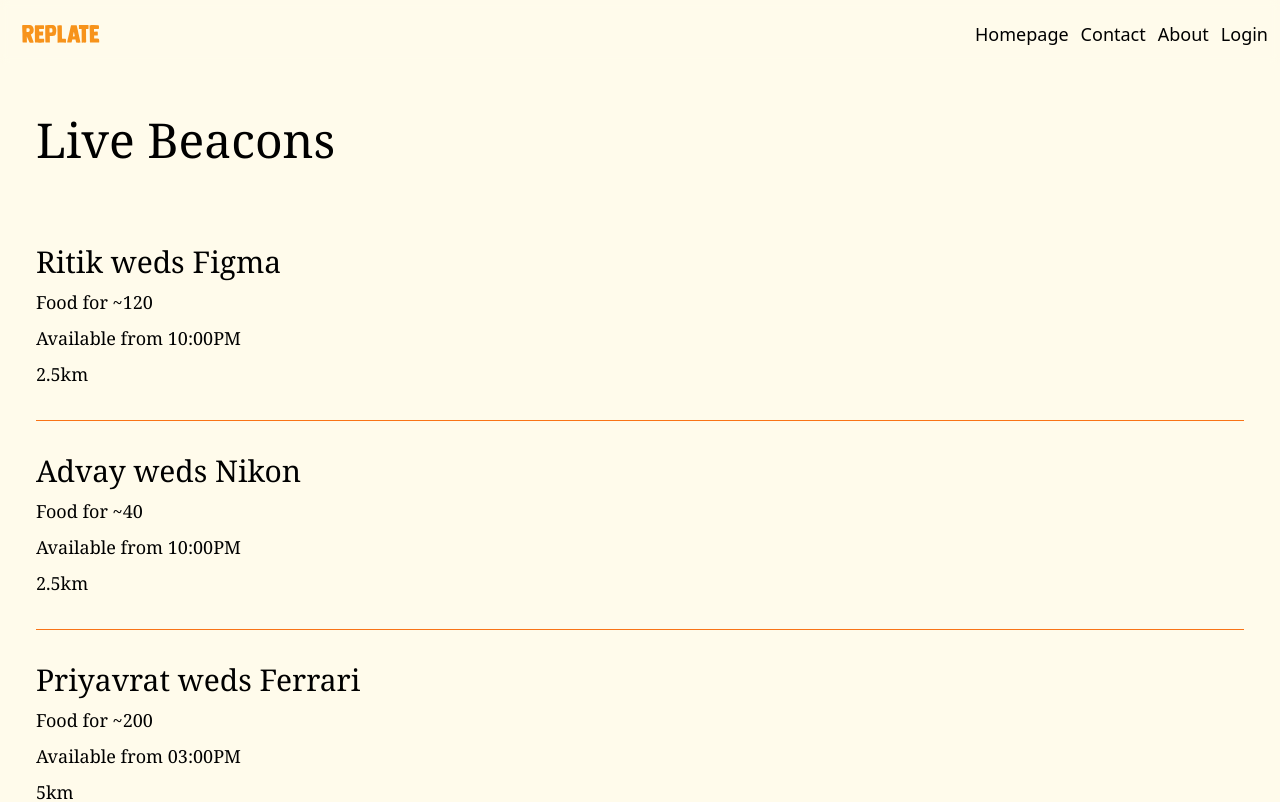
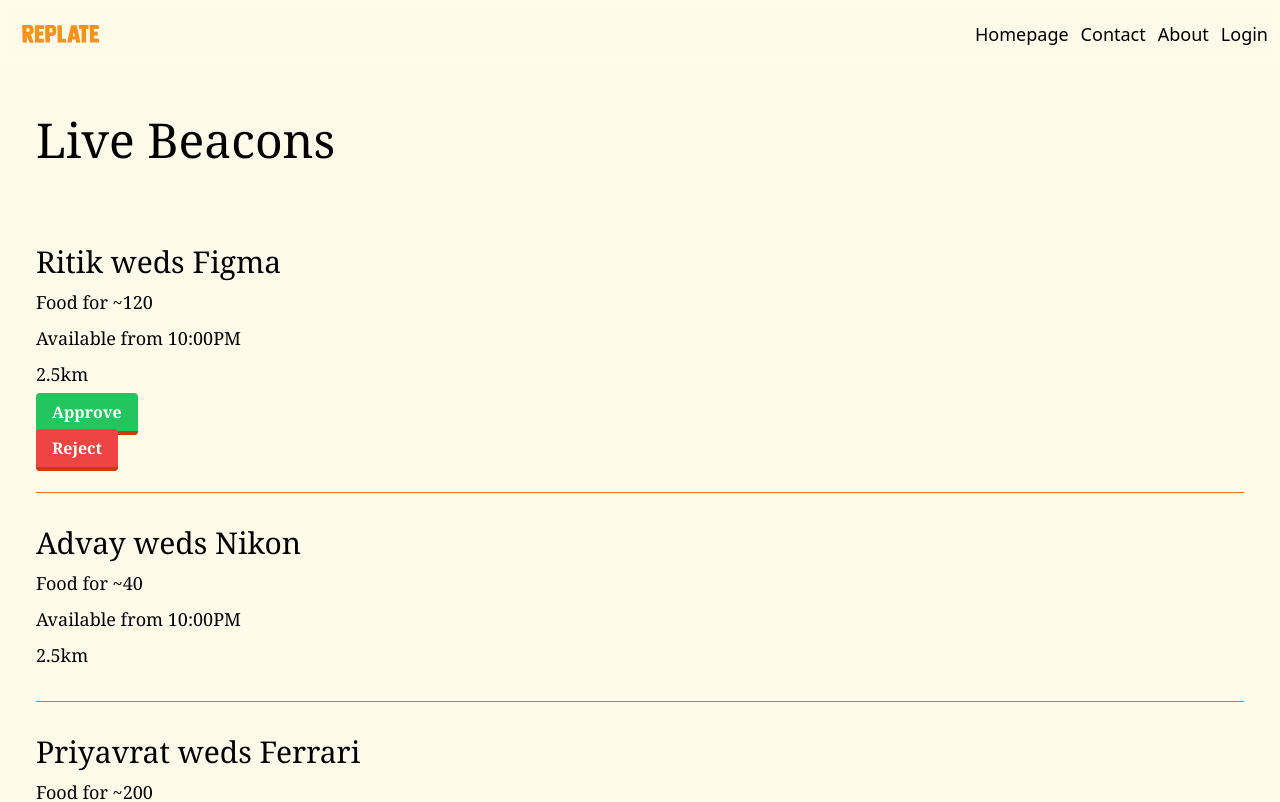
Before and after one commit to ilorde-exe/REPLATE-hackathon-application, a Next.js app: page /livebeaconslist in a window 1280 px wide. Shown: the top 802 px of the page. Built offline with nearby package versions, Linux system fonts and the light colour scheme; no server answers.

Commit message:
buttons in live beacons list

```diff
--- a/app/livebeaconslist/page.jsx
+++ b/app/livebeaconslist/page.jsx
@@ -33,6 +33,23 @@ export default function Home() {
           <h3 className="text-lg mt-2">Food for ~120</h3>
           <h3 className="text-lg mt-2">Available from 10:00PM</h3>
           <h3 className="text-lg mt-2">2.5km</h3>
+
+          <div className="pt-3">
+            <Link
+              href="/donate"
+              class="bg-green-500 hover:bg-green-400 text-white font-bold py-2 px-4 border-b-4 border-orange-700 hover:border-orange-500 rounded"
+            >
+              Approve
+            </Link>
+          </div>
+          <div className="pt-3">
+            <Link
+              href="/donate"
+              class="bg-red-500 hover:bg-red-400 text-white font-bold py-2 px-4 border-b-4 border-orange-700 hover:border-orange-500 rounded"
+            >
+              Reject
+            </Link>
+          </div>
           <hr class="h-px my-8 bg-orange-500 border-0"></hr>
         </div>
 
```
